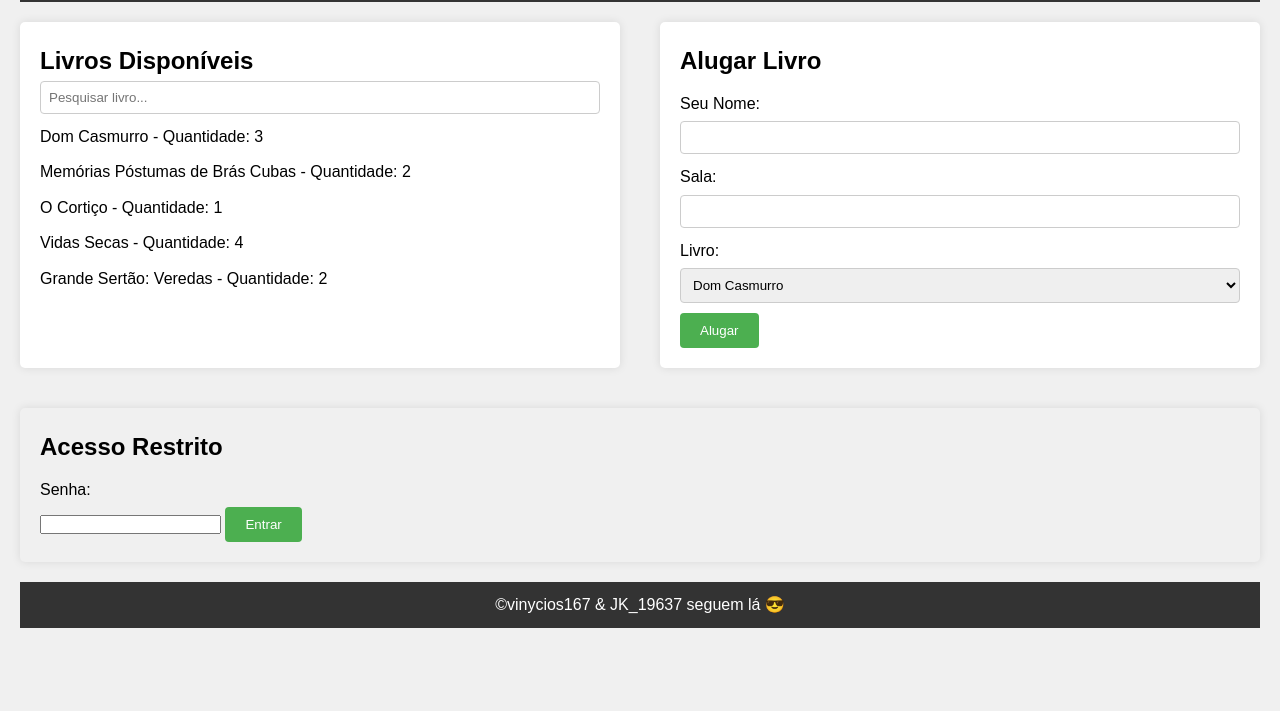
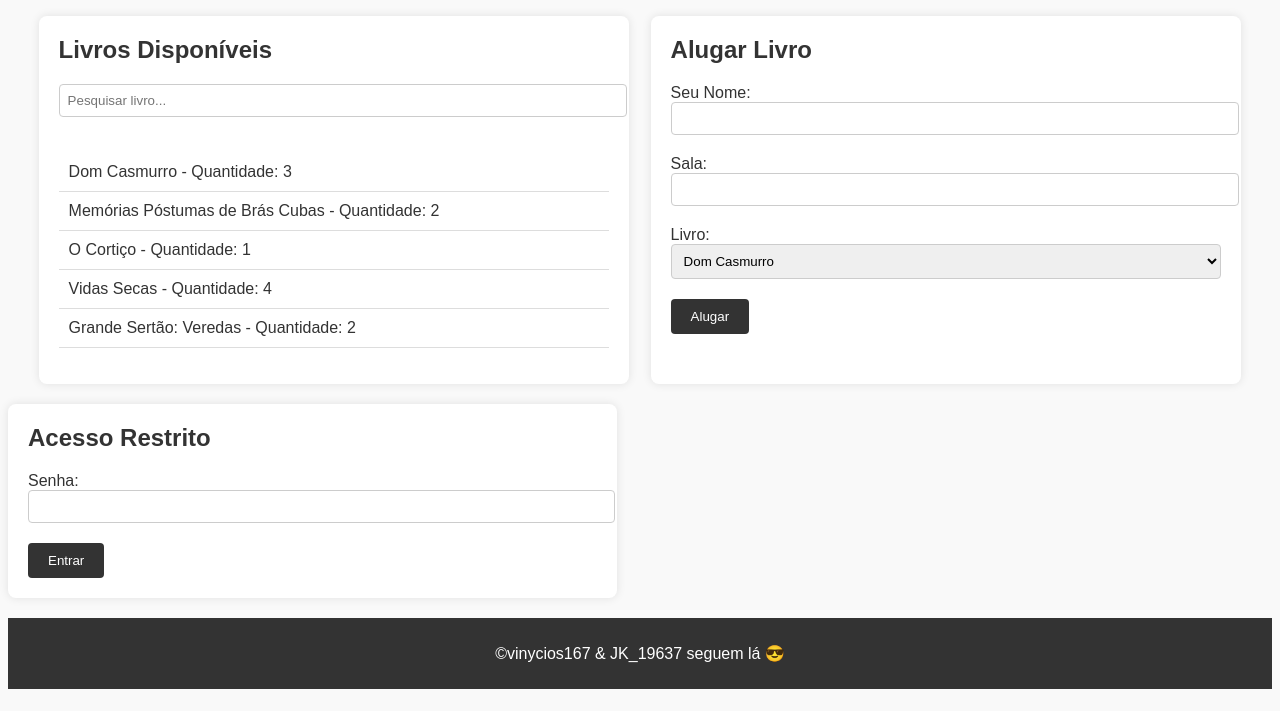
Before and after one commit to kaue431/Biblioteca-Panama, a website: page index.html in a window 1280 px wide. Shown: the part 89-800 px from the top of the page. Drawn offline with nearby package versions, Linux system fonts and the light colour scheme.

Commit message:
Update styles.css

```diff
--- a/styles.css
+++ b/styles.css
@@ -1,60 +1,64 @@
-/* Reset básico */
-* {
-    margin: 0;
-    padding: 0;
-    box-sizing: border-box;
+body {
+    font-family: Arial, sans-serif;
+    background-color: #f9f9f9;
+    color: #333;
 }
 
-body {
-    font-family: Arial, sans-serif;
-    line-height: 1.6;
-    background-color: #f0f0f0;
-    padding: 20px;
-}
-
-header, footer {
+header {
     background-color: #333;
     color: #fff;
     text-align: center;
-    padding: 10px 0;
+    padding: 20px 0;
+}
+
+h1 {
+    margin: 0;
 }
 
 main {
     display: flex;
-    justify-content: space-between;
-    flex-wrap: wrap;
-    margin-top: 20px;
+    justify-content: space-around;
+    margin: 20px;
 }
 
 section {
     background-color: #fff;
     padding: 20px;
-    margin-bottom: 20px;
-    border-radius: 5px;
+    border-radius: 8px;
     box-shadow: 0 0 10px rgba(0, 0, 0, 0.1);
-    flex-basis: calc(50% - 20px);
+    width: 45%;
 }
 
-form {
-    margin-top: 10px;
+h2 {
+    margin-top: 0;
 }
 
-label {
-    display: block;
-    margin-bottom: 5px;
+ul {
+    list-style: none;
+    padding: 0;
 }
 
-input[type="text"], input[type="number"], select {
+li {
+    padding: 10px;
+    border-bottom: 1px solid #ddd;
+}
+
+li.indisponivel {
+    color: #888;
+    text-decoration: line-through;
+}
+
+input[type="text"], input[type="number"], input[type="password"], select {
     width: 100%;
     padding: 8px;
-    margin-bottom: 10px;
+    margin-bottom: 20px;
     border: 1px solid #ccc;
     border-radius: 4px;
 }
 
 button {
-    background-color: #4CAF50;
-    color: white;
+    background-color: #333;
+    color: #fff;
     padding: 10px 20px;
     border: none;
     border-radius: 4px;
@@ -62,59 +66,47 @@ button {
 }
 
 button:hover {
-    background-color: #45a049;
-}
-
-ul {
-    list-style-type: none;
-    padding: 0;
-}
-
-ul li {
-    margin-bottom: 10px;
+    background-color: #555;
 }
 
 footer {
+    text-align: center;
     margin-top: 20px;
-}
-
-#acesso-restrito {
-    background-color: #f0f0f0;
-    padding: 20px;
-    margin-top: 20px;
-    border-radius: 5px;
-    box-shadow: 0 0 10px rgba(0, 0, 0, 0.1);
-}
-
-#acesso-restrito h2 {
-    margin-bottom: 10px;
+    padding: 10px 0;
+    background-color: #333;
+    color: #fff;
 }
 
 #admin-panel {
     margin-top: 20px;
 }
 
-#admin-panel h3 {
-    margin-bottom: 10px;
+#tabela-alugueis {
+    margin-top: 20px;
 }
 
-#admin-panel form {
-    margin-bottom: 10px;
+table {
+    width: 100%;
+    border-collapse: collapse;
 }
 
-#admin-panel form h4 {
-    margin-bottom: 5px;
+table, th, td {
+    border: 1px solid #ddd;
 }
 
-.atrasado {
-    background-color: #f44336; /* Vermelho */
+th, td {
+    padding: 10px;
+    text-align: left;
 }
 
-.dentro-do-prazo {
-    background-color: #4CAF50; /* Verde */
+th {
+    background-color: #f4f4f4;
 }
 
-.indisponivel {
-    color: red;
-    font-style: italic;
+#pesquisa-livro {
+    width: 100%;
+    padding: 8px;
+    margin-bottom: 20px;
+    border: 1px solid #ccc;
+    border-radius: 4px;
 }
```
